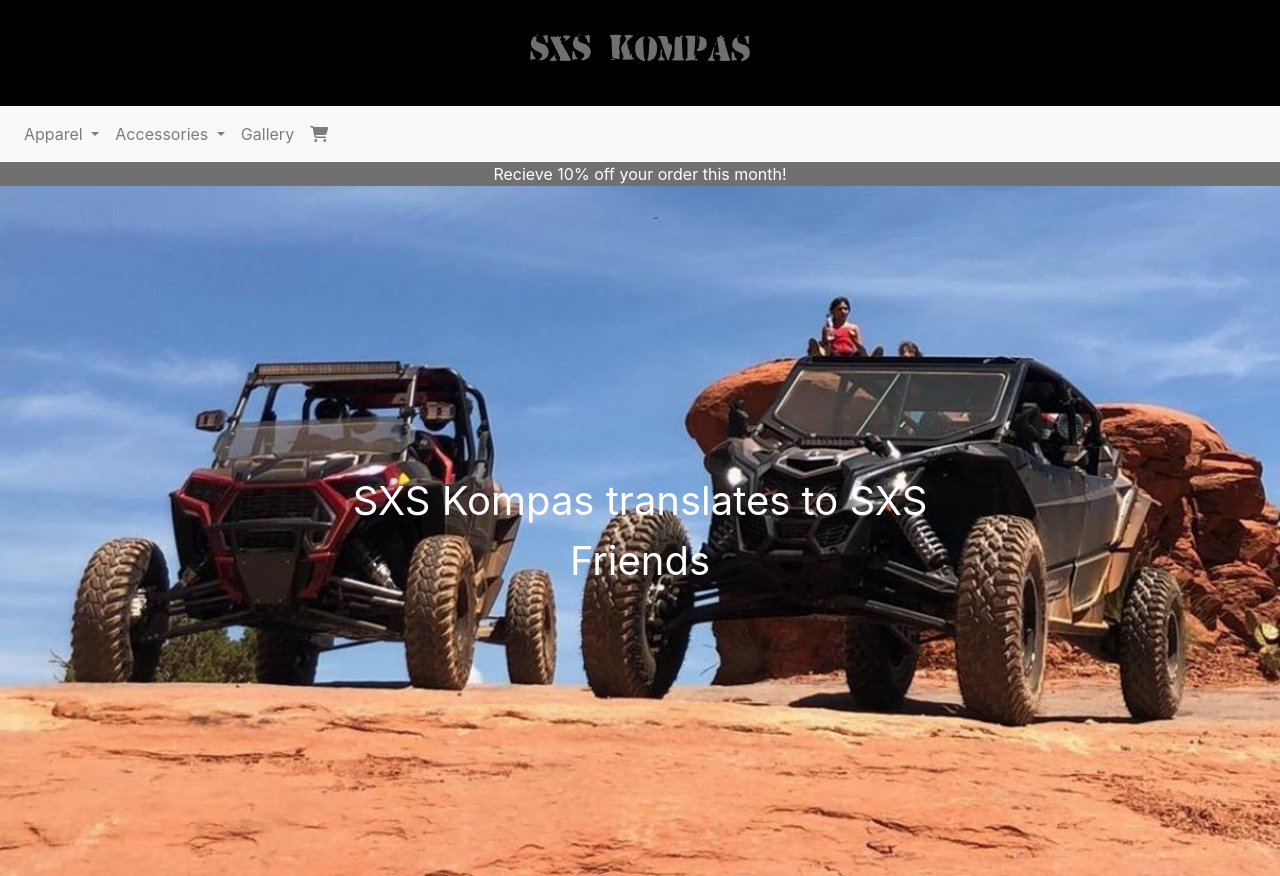
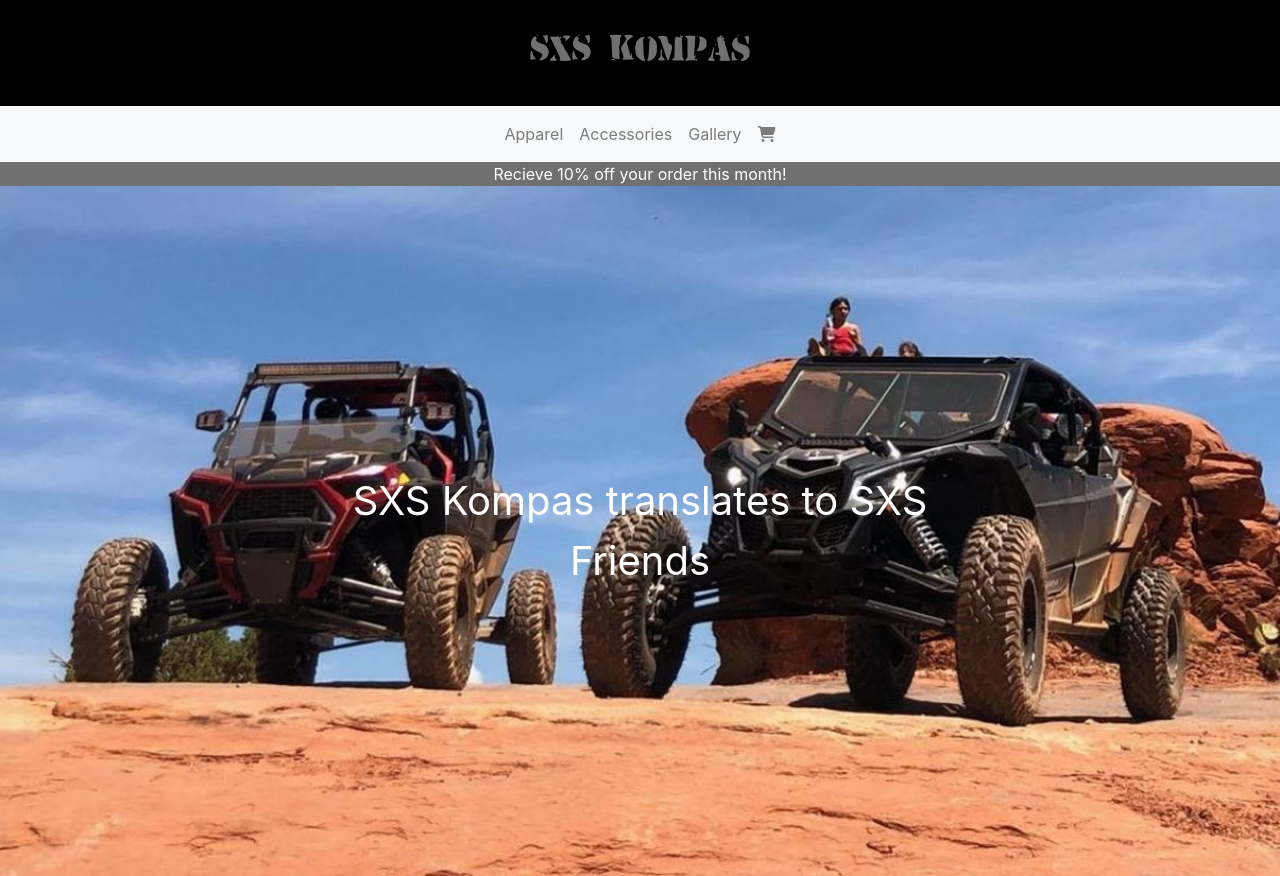
Before and after one commit to javimelendrez/sxskompas, a plain HTML site: page index.html in a window 1280 px wide. Shown: the top 876 px of the page. Drawn offline with nearby package versions, Linux system fonts and the light colour scheme; files that its build step writes are made by us from their sources; files whose address does not match are found by name.

Commit message:
removed arrows off dropdown menu

```diff
--- a/index.html
+++ b/index.html
@@ -11,7 +11,15 @@
     <link rel="stylesheet" href="https://stackpath.bootstrapcdn.com/bootstrap/4.5.0/css/bootstrap.min.css" integrity="sha384-9aIt2nRpC12Uk9gS9baDl411NQApFmC26EwAOH8WgZl5MYYxFfc+NcPb1dKGj7Sk" crossorigin="anonymous">
 <style>
     .navbar {
-        text-align: center;
+        position: relative;
+        display: flex;
+        flex-wrap: wrap;
+        align-items: center;
+    }
+    .navbar-collapse {
+        flex-basis: 100%;
+        flex-grow: 1;
+        align-items: center;
     }
     header{
         font-family: 'armystampmedium';
@@ -93,10 +101,10 @@
       <span class="navbar-toggler-icon"></span>
     </button>
 
-    <div class="collapse navbar-collapse" id="navbarSupportedContent">
-      <ul class="navbar-nav mr-auto">
+    <div class="navbar-collapse justify-content-md-center collapse" id="navbarSupportedContent">
+      <ul class="navbar-nav">
         <li class="nav-item dropdown">
-            <a class="nav-link dropdown-toggle" href="#" id="navbarDropdown" role="button" data-toggle="dropdown" aria-haspopup="true" aria-expanded="false">
+            <a class="nav-link " href="#" id="navbarDropdown" role="button" data-toggle="dropdown" aria-haspopup="true" aria-expanded="false">
               Apparel
             </a>
             <div class="dropdown-menu" aria-labelledby="navbarDropdown">
@@ -107,7 +115,7 @@
             </div>
           </li>
         <li class="nav-item dropdown">
-            <a class="nav-link dropdown-toggle" href="#" id="navbarDropdown" role="button" data-toggle="dropdown" aria-haspopup="true" aria-expanded="false">
+            <a class="nav-link " href="#" id="navbarDropdown" role="button" data-toggle="dropdown" aria-haspopup="true" aria-expanded="false">
               Accessories
             </a>
             <div class="dropdown-menu" aria-labelledby="navbarDropdown">
```
